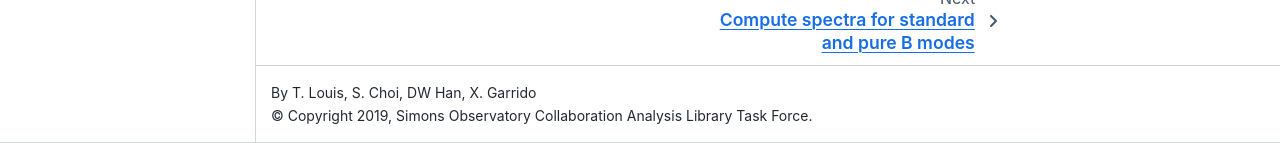
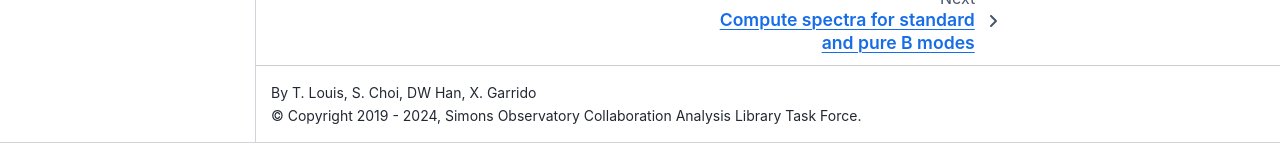
Before and after one commit to simonsobs/pspy, a Sphinx documentation site: the page built from docs/source/index.rst, in a window 1280 px wide and 900 px high, scrolled down 1305 px. Shown: the part 757-900 px from the top of the window. Built offline with Sphinx 7.4.7 and the Sphinx Book theme 1.1.4, drawn with Linux system fonts in a browser that asks for light colours; pages that are not in the unit, such as notebooks, are missing from menus.

Commit message:
increase copyright year

```diff
--- a/docs/source/conf.py
+++ b/docs/source/conf.py
@@ -21,7 +21,7 @@ source_suffix = ".rst"
 master_doc = "index"
 
 project = "pspy"
-copyright = "2019, Simons Observatory Collaboration Analysis Library Task Force"
+copyright = "2019 - 2024, Simons Observatory Collaboration Analysis Library Task Force"
 author = "T. Louis, S. Choi, DW Han, X. Garrido"
 language = "en"
 version = __version__
```
